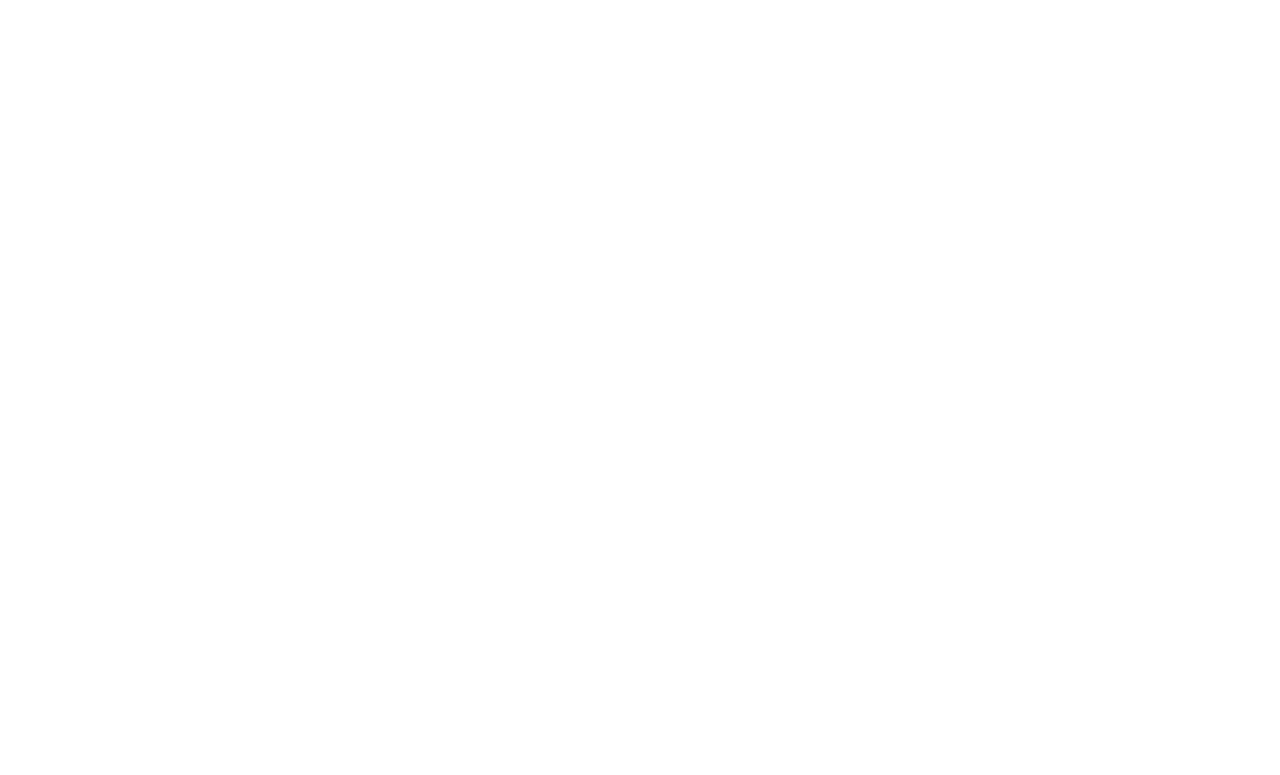
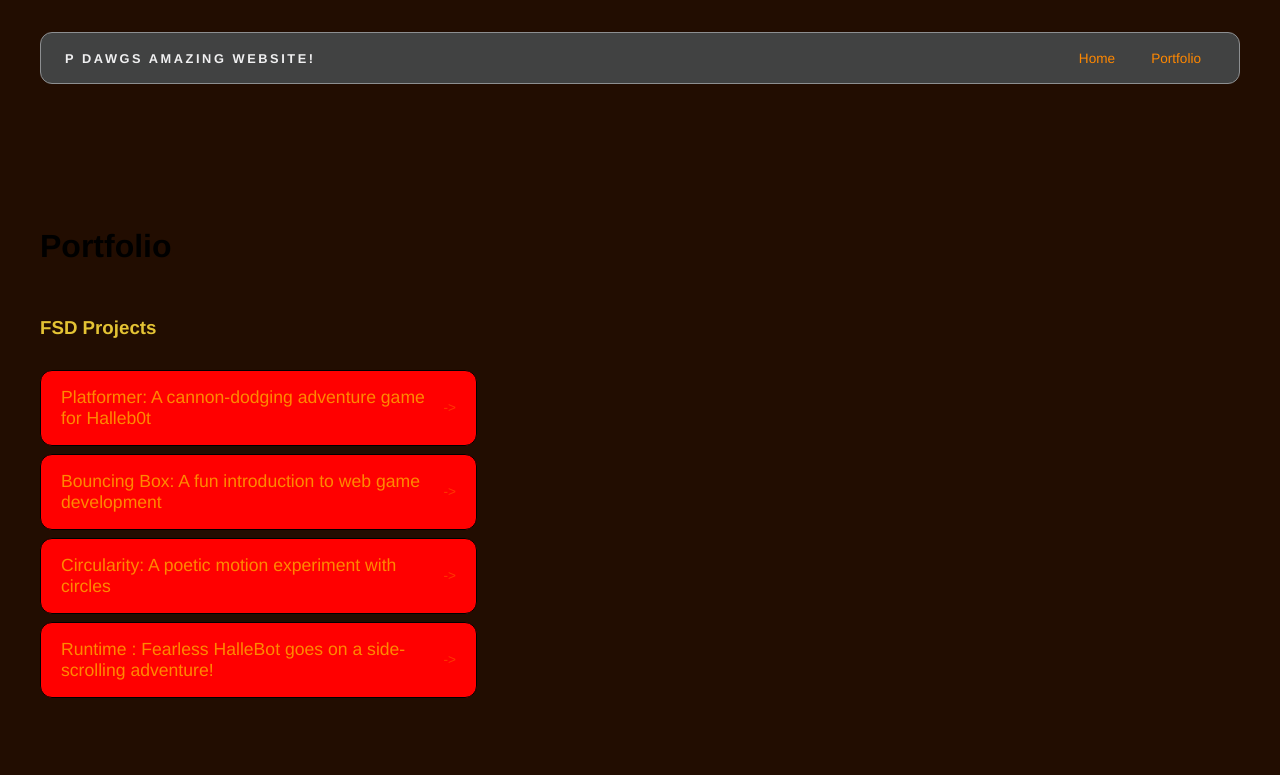
Before and after one commit to TakeCarnevLilP/TakeCarnevLilP.github.io, a plain HTML site: page portfolio.html in a window 1280 px wide. Drawn offline with Linux system fonts and the light colour scheme.

Commit message:
add portfolio page to website

```diff
--- a/portfolio.html
+++ b/portfolio.html
@@ -0,0 +1,50 @@
+<!DOCTYPE html>
+<html>
+  <head>
+    <title>Lil P's Coolio Website</title>
+    <link rel="stylesheet" href="style.css" />
+  </head>
+
+  <body>
+    <!-- All content goes here -->
+    <div id="all-contents">
+      <nav>
+        <h1>P Dawgs amazing website!</h1>
+        <ul id="nav-ul">
+          <li class="nav-li">
+            <a href="index.html">Home</a>
+          </li>
+          <li class="nav-li">
+            <a href="portfolio.html">Portfolio</a>
+          </li>
+        </ul>
+      </nav>
+
+  <main>
+    <div class="content">
+    <h1>Portfolio</h1>
+    <h3>FSD Projects</h3>
+    <ul id="portfolio">
+      <li>
+  <a href="fsd-projects/platformer/">Platformer: A cannon-dodging adventure game for Halleb0t</a>
+</li>
+<li>
+  <a href="fsd-projects/bouncing-box/">Bouncing Box: A fun introduction to web game development</a>
+</li>
+<li>
+  <a href="fsd-projects/circularity/">Circularity: A poetic motion experiment with circles</a>
+</li>
+<li>
+ <a href="fsd-projects/runtime/">Runtime : Fearless HalleBot goes on a side-scrolling adventure!</a>
+</li>
+
+    </ul>
+
+    <!-- ASD Projects will go here -->
+
+  </div>
+
+  </main>
+    </div>
+  </body>
+</html>
--- a/style.css
+++ b/style.css
@@ -4,8 +4,8 @@
 
 body {
   margin: 0;
-  background: #050129;
-  color: #2950a7;
+  background: #220d01;
+  color: #e4c334;
   font-family: "Helvetica Neue", Arial, sans-serif;
 }
 
@@ -42,12 +42,12 @@
   font-weight: 900;
   letter-spacing: -0.04em;
   text-transform: uppercase;
-  color: #395983;
+  color: #f39c2b;
 }
 
 .content > p {
   margin: 0;
-  color: #73a1df;
+  color: #f7c251;
   font-size: 0.9rem;
   text-transform: uppercase;
   letter-spacing: 0.15em;
@@ -65,7 +65,7 @@
   font-weight: 700;
   text-transform: uppercase;
   letter-spacing: 0.2em;
-  color: #aaa;
+  color: #ffe604;
 }
 
 #interests ul {
@@ -78,12 +78,12 @@
 }
 
 #interests li {
-  color: #5ebd6e;
+  color: #c0c2bc;
   font-size: 1rem;
   font-weight: 600;
   padding: 10px 20px;
-  background: #064714;
-  border: 1px solid #86f790;
+  background: #3f4140;
+  border: 1px solid #292b29;
   border-radius: 100px;
   transition:
     background 0.25s ease,
@@ -93,9 +93,9 @@
 }
 
 #interests li:hover {
-  background: #064714;
-  color: #5ebd6e;
-  border-color: #20301b;
+  background: #ff3c0c;
+  color: #ff8800;
+  border-color: #2a2b2a;
   transform: translateY(-2px);
 }
 
@@ -107,7 +107,7 @@
   display: block;
   border-radius: 16px;
   filter: grayscale(100%);
-  box-shadow: 0 8px 30px rgba(0, 0, 0, 0.12);
+  box-shadow: 0 8px 30px rgba(255, 3, 3, 0.12);
   transition:
     filter 0.4s ease,
     transform 0.4s ease,
@@ -126,8 +126,8 @@
   align-items: center;
   margin-bottom: 48px;
   padding: 16px 24px;
-  background: #235c7e;
-  border: 1px solid #031936;
+  background: #414242;
+  border: 1px solid #8d8f91;
   border-radius: 12px;
 }
 
@@ -137,7 +137,7 @@
   font-weight: 700;
   text-transform: uppercase;
   letter-spacing: 0.2em;
-  color: #192d58;
+  color: #f0f0f1;
 }
 
 #nav-ul {
@@ -149,7 +149,7 @@
 }
 
 .nav-li a {
-  color: #093558;
+  color: #ff8800;
   text-decoration: none;
   font-size: 0.85rem;
   font-weight: 500;
@@ -161,6 +161,58 @@
 }
 
 .nav-li a:hover {
-  background: #070b41;
-  color: #30548a;
+  background: #ff1101;
+  color: #ffa600;
 }
+
+.content h1 {
+  color: black;
+}
+
+#portfolio {
+  list-style: none;
+  margin: 0;
+  padding: 0;
+  width: 100%;
+  display: flex;
+  flex-direction: column;
+  gap: 8px;
+}
+
+#portfolio li {
+  border-radius: 12px;
+  overflow: hidden;
+}
+
+#portfolio a {
+  display: flex;
+  justify-content: space-between;
+  align-items: center;
+  text-decoration: none;
+  color: #ff8800;
+  padding: 16px 20px;
+  font-size: 1.1rem;
+  font-weight: 500;
+  background: #ff0000;
+  border: 1px solid #000000;
+  border-radius: 12px;
+  transition: background 0.25s ease, color 0.25s ease, transform 0.25s ease;
+}
+
+#portfolio a:hover {
+  background: #424141;
+  color: #9c9a9a;
+  transform: translateX(4px);
+}
+
+#portfolio a::after {
+  content: "->";
+  font-size: 0.85rem;
+  opacity: 0.4;
+  transition: opacity 0.25s ease;
+  white-space: nowrap;
+}
+
+#portfolio a:hover::after {
+  opacity: 1;
+}
```
